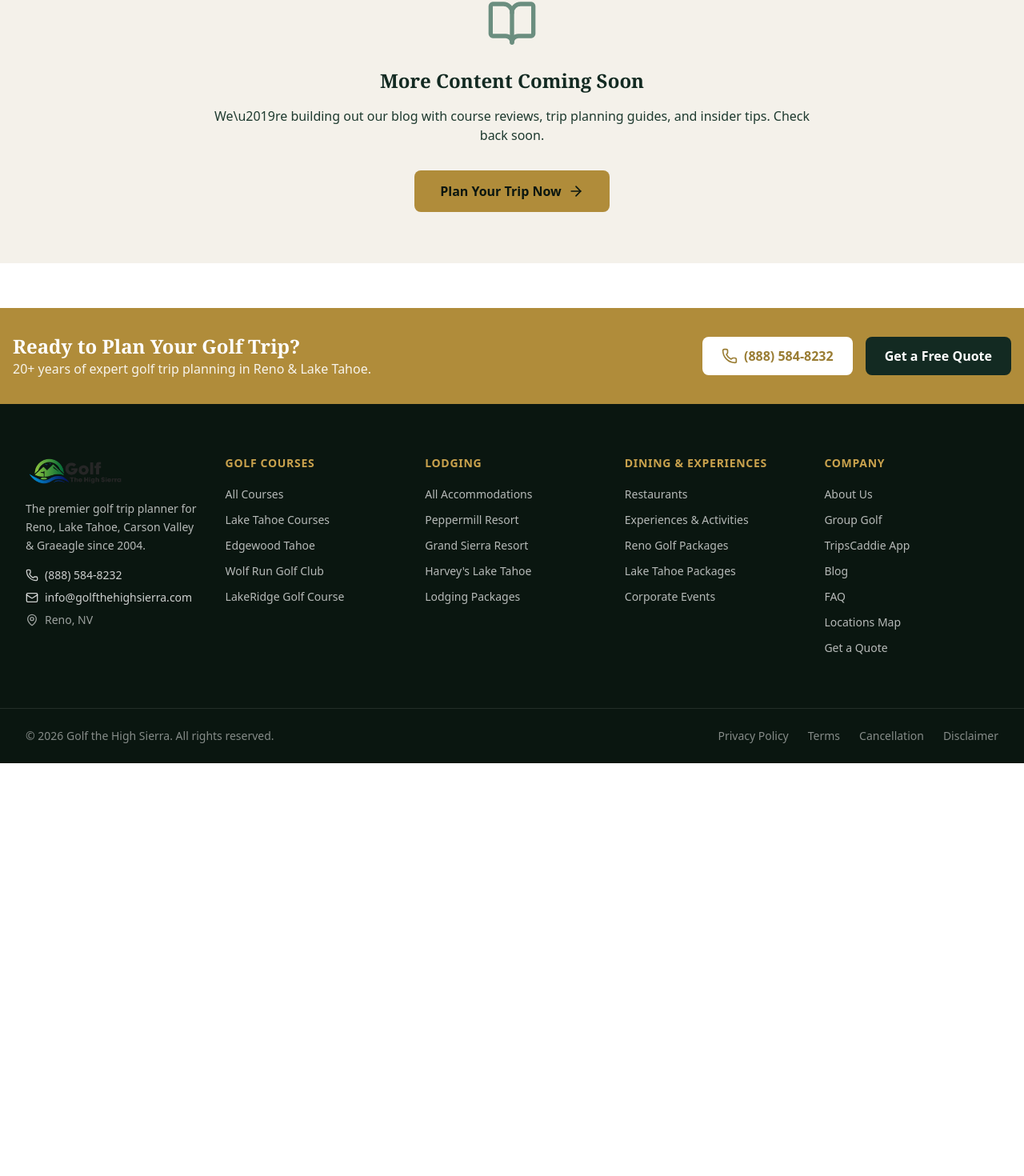
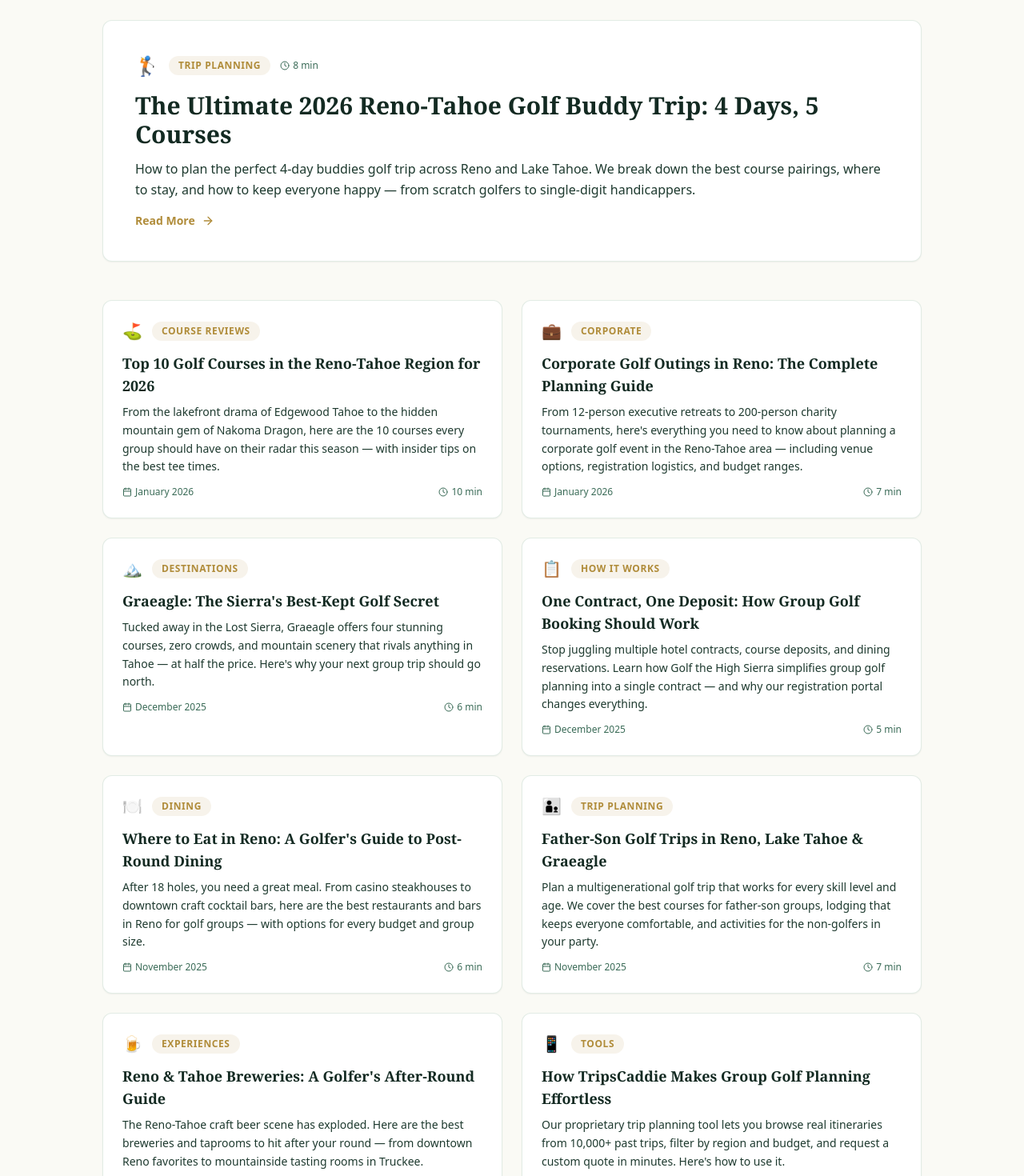
Before and after one commit to digitalalchemistalex/golfthehighsierra, a Next.js app: page /blog-explore-the-high-sierra in a window 1280 px wide. Shown: the part 415-1885 px from the top of the page at 80% size. Before the commit the page ends 1369 px from the top, so only its background shows below. Built offline with nearby package versions, Linux system fonts and the light colour scheme.

Commit message:
Replace blog 'coming soon' with 9 article cards linking to existing content pages

```diff
--- a/src/app/(marketing)/blog-explore-the-high-sierra/page.tsx
+++ b/src/app/(marketing)/blog-explore-the-high-sierra/page.tsx
@@ -1,12 +1,96 @@
 import { Metadata } from "next";
 import Link from "next/link";
-import { ArrowRight, BookOpen } from "lucide-react";
+import { ArrowRight, Clock, MapPin, Users, Star, Calendar } from "lucide-react";
 
 export const metadata: Metadata = {
   title: "Blog | Golf the High Sierra | Reno & Lake Tahoe Golf Tips",
-  description: "Golf tips, course reviews, trip guides, and insider knowledge for planning your Reno & Lake Tahoe golf trip.",
+  description: "Golf tips, course reviews, trip planning guides, and insider knowledge for planning your Reno & Lake Tahoe golf trip with Golf the High Sierra.",
   alternates: { canonical: "https://golfthehighsierra.com/blog-explore-the-high-sierra/" },
 };
+
+const BLOG_POSTS = [
+  {
+    title: "The Ultimate 2026 Reno-Tahoe Golf Buddy Trip: 4 Days, 5 Courses",
+    excerpt: "How to plan the perfect 4-day buddies golf trip across Reno and Lake Tahoe. We break down the best course pairings, where to stay, and how to keep everyone happy — from scratch golfers to single-digit handicappers.",
+    category: "Trip Planning",
+    date: "February 2026",
+    readTime: "8 min",
+    icon: "🏌️",
+    slug: "/group-golf-reno-tahoe/",
+  },
+  {
+    title: "Top 10 Golf Courses in the Reno-Tahoe Region for 2026",
+    excerpt: "From the lakefront drama of Edgewood Tahoe to the hidden mountain gem of Nakoma Dragon, here are the 10 courses every group should have on their radar this season — with insider tips on the best tee times.",
+    category: "Course Reviews",
+    date: "January 2026",
+    readTime: "10 min",
+    icon: "⛳",
+    slug: "/best-golf-courses-reno/",
+  },
+  {
+    title: "Corporate Golf Outings in Reno: The Complete Planning Guide",
+    excerpt: "From 12-person executive retreats to 200-person charity tournaments, here's everything you need to know about planning a corporate golf event in the Reno-Tahoe area — including venue options, registration logistics, and budget ranges.",
+    category: "Corporate",
+    date: "January 2026",
+    readTime: "7 min",
+    icon: "💼",
+    slug: "/corporate-golf-events/",
+  },
+  {
+    title: "Graeagle: The Sierra's Best-Kept Golf Secret",
+    excerpt: "Tucked away in the Lost Sierra, Graeagle offers four stunning courses, zero crowds, and mountain scenery that rivals anything in Tahoe — at half the price. Here's why your next group trip should go north.",
+    category: "Destinations",
+    date: "December 2025",
+    readTime: "6 min",
+    icon: "🏔️",
+    slug: "/lake-tahoe-golf-packages/",
+  },
+  {
+    title: "One Contract, One Deposit: How Group Golf Booking Should Work",
+    excerpt: "Stop juggling multiple hotel contracts, course deposits, and dining reservations. Learn how Golf the High Sierra simplifies group golf planning into a single contract — and why our registration portal changes everything.",
+    category: "How It Works",
+    date: "December 2025",
+    readTime: "5 min",
+    icon: "📋",
+    slug: "/about-group-golf-packages/",
+  },
+  {
+    title: "Where to Eat in Reno: A Golfer's Guide to Post-Round Dining",
+    excerpt: "After 18 holes, you need a great meal. From casino steakhouses to downtown craft cocktail bars, here are the best restaurants and bars in Reno for golf groups — with options for every budget and group size.",
+    category: "Dining",
+    date: "November 2025",
+    readTime: "6 min",
+    icon: "🍽️",
+    slug: "/best-restaurants-reno-nv/",
+  },
+  {
+    title: "Father-Son Golf Trips in Reno, Lake Tahoe & Graeagle",
+    excerpt: "Plan a multigenerational golf trip that works for every skill level and age. We cover the best courses for father-son groups, lodging that keeps everyone comfortable, and activities for the non-golfers in your party.",
+    category: "Trip Planning",
+    date: "November 2025",
+    readTime: "7 min",
+    icon: "👨‍👦",
+    slug: "/group-golf-reno-tahoe/",
+  },
+  {
+    title: "Reno & Tahoe Breweries: A Golfer's After-Round Guide",
+    excerpt: "The Reno-Tahoe craft beer scene has exploded. Here are the best breweries and taprooms to hit after your round — from downtown Reno favorites to mountainside tasting rooms in Truckee.",
+    category: "Experiences",
+    date: "October 2025",
+    readTime: "5 min",
+    icon: "🍺",
+    slug: "/experiences-things-to-do-in-reno-nv/",
+  },
+  {
+    title: "How TripsCaddie Makes Group Golf Planning Effortless",
+    excerpt: "Our proprietary trip planning tool lets you browse real itineraries from 10,000+ past trips, filter by region and budget, and request a custom quote in minutes. Here's how to use it.",
+    category: "Tools",
+    date: "October 2025",
+    readTime: "4 min",
+    icon: "📱",
+    slug: "/trips-caddie-app/",
+  },
+];
 
 export default function BlogPage() {
   return (
@@ -15,18 +99,65 @@ export default function BlogPage() {
         <div className="absolute inset-0 bg-gradient-to-b from-pine-900/90 to-pine-800" />
         <div className="relative z-10 max-w-3xl mx-auto">
           <h1 className="text-4xl md:text-5xl font-heading font-bold text-white mb-4">Blog</h1>
-          <p className="text-lg text-cream-300/80">Golf tips, course reviews, and insider guides for the High Sierra.</p>
+          <p className="text-lg text-cream-300/80">Golf tips, course reviews, trip planning guides, and insider knowledge for the Reno & Lake Tahoe region.</p>
         </div>
       </section>
 
-      <section className="bg-cream-200 py-16 px-4">
-        <div className="max-w-3xl mx-auto text-center">
-          <BookOpen className="w-16 h-16 text-pine-300 mx-auto mb-6" />
-          <h2 className="text-2xl font-heading font-bold text-pine-800 mb-4">More Content Coming Soon</h2>
-          <p className="text-pine-600 mb-8">We\u2019re building out our blog with course reviews, trip planning guides, and insider tips. Check back soon.</p>
-          <Link href="/contact-custom-golf-package/" className="inline-flex items-center gap-2 bg-gold-500 hover:bg-gold-400 text-pine-900 font-bold py-3.5 px-8 rounded-lg transition-colors">
-            Plan Your Trip Now <ArrowRight className="w-5 h-5" />
+      <section className="bg-cream-100 py-16 px-4 md:px-8">
+        <div className="max-w-5xl mx-auto">
+          {/* Featured Post */}
+          <Link href={BLOG_POSTS[0].slug} className="block group mb-12">
+            <div className="bg-white rounded-xl overflow-hidden shadow-sm hover:shadow-md transition-shadow border border-pine-100/50">
+              <div className="p-8 md:p-10">
+                <div className="flex items-center gap-3 mb-4">
+                  <span className="text-2xl">{BLOG_POSTS[0].icon}</span>
+                  <span className="text-xs font-semibold uppercase tracking-wider text-gold-500 bg-gold-500/10 px-3 py-1 rounded-full">{BLOG_POSTS[0].category}</span>
+                  <span className="text-xs text-pine-400 flex items-center gap-1"><Clock className="w-3 h-3" />{BLOG_POSTS[0].readTime}</span>
+                </div>
+                <h2 className="text-2xl md:text-3xl font-heading font-bold text-pine-800 mb-3 group-hover:text-gold-600 transition-colors">{BLOG_POSTS[0].title}</h2>
+                <p className="text-pine-600 leading-relaxed mb-4">{BLOG_POSTS[0].excerpt}</p>
+                <div className="flex items-center gap-2 text-gold-500 font-semibold text-sm">
+                  Read More <ArrowRight className="w-4 h-4 group-hover:translate-x-1 transition-transform" />
+                </div>
+              </div>
+            </div>
           </Link>
+
+          {/* Post Grid */}
+          <div className="grid md:grid-cols-2 gap-6">
+            {BLOG_POSTS.slice(1).map((post, i) => (
+              <Link key={i} href={post.slug} className="block group">
+                <div className="bg-white rounded-xl p-6 h-full shadow-sm hover:shadow-md transition-shadow border border-pine-100/50">
+                  <div className="flex items-center gap-3 mb-3">
+                    <span className="text-xl">{post.icon}</span>
+                    <span className="text-xs font-semibold uppercase tracking-wider text-gold-500 bg-gold-500/10 px-3 py-1 rounded-full">{post.category}</span>
+                  </div>
+                  <h3 className="text-lg font-heading font-bold text-pine-800 mb-2 group-hover:text-gold-600 transition-colors">{post.title}</h3>
+                  <p className="text-sm text-pine-500 leading-relaxed mb-3">{post.excerpt}</p>
+                  <div className="flex items-center justify-between text-xs text-pine-400">
+                    <span className="flex items-center gap-1"><Calendar className="w-3 h-3" />{post.date}</span>
+                    <span className="flex items-center gap-1"><Clock className="w-3 h-3" />{post.readTime}</span>
+                  </div>
+                </div>
+              </Link>
+            ))}
+          </div>
+        </div>
+      </section>
+
+      {/* CTA */}
+      <section className="bg-pine-800 py-16 px-4 text-center">
+        <div className="max-w-2xl mx-auto">
+          <h2 className="text-2xl font-heading font-bold text-white mb-4">Ready to Plan Your Golf Trip?</h2>
+          <p className="text-cream-300/70 mb-8">20+ years planning group golf trips across Reno, Lake Tahoe, Truckee, Graeagle, and Carson Valley.</p>
+          <div className="flex flex-col sm:flex-row gap-4 justify-center">
+            <Link href="/contact-custom-golf-package/" className="inline-flex items-center justify-center gap-2 bg-gold-500 hover:bg-gold-400 text-pine-900 font-bold py-3.5 px-8 rounded-lg transition-colors">
+              Get a Free Quote <ArrowRight className="w-5 h-5" />
+            </Link>
+            <a href="tel:+18885848232" className="inline-flex items-center justify-center gap-2 border-2 border-white/20 hover:border-white/40 text-white font-bold py-3.5 px-8 rounded-lg transition-colors">
+              Call 888-584-8232
+            </a>
+          </div>
         </div>
       </section>
     </main>
```
